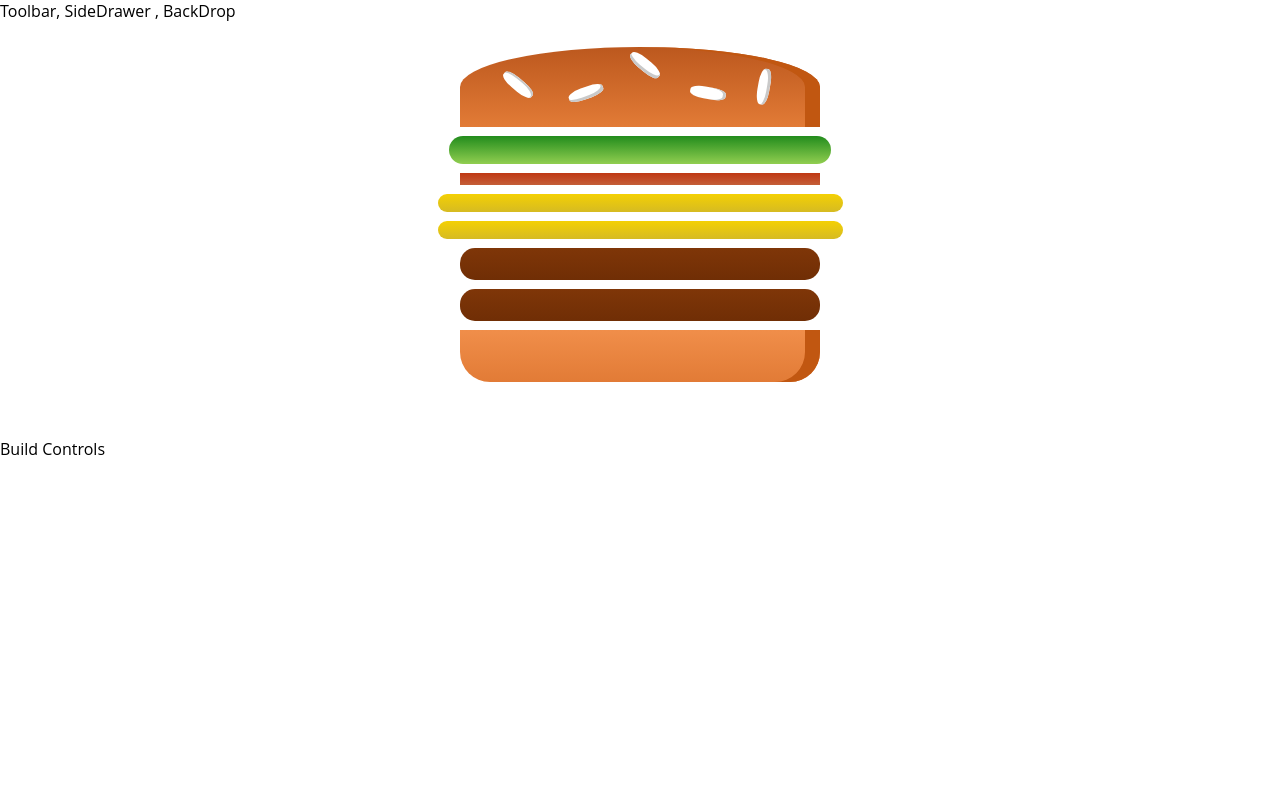
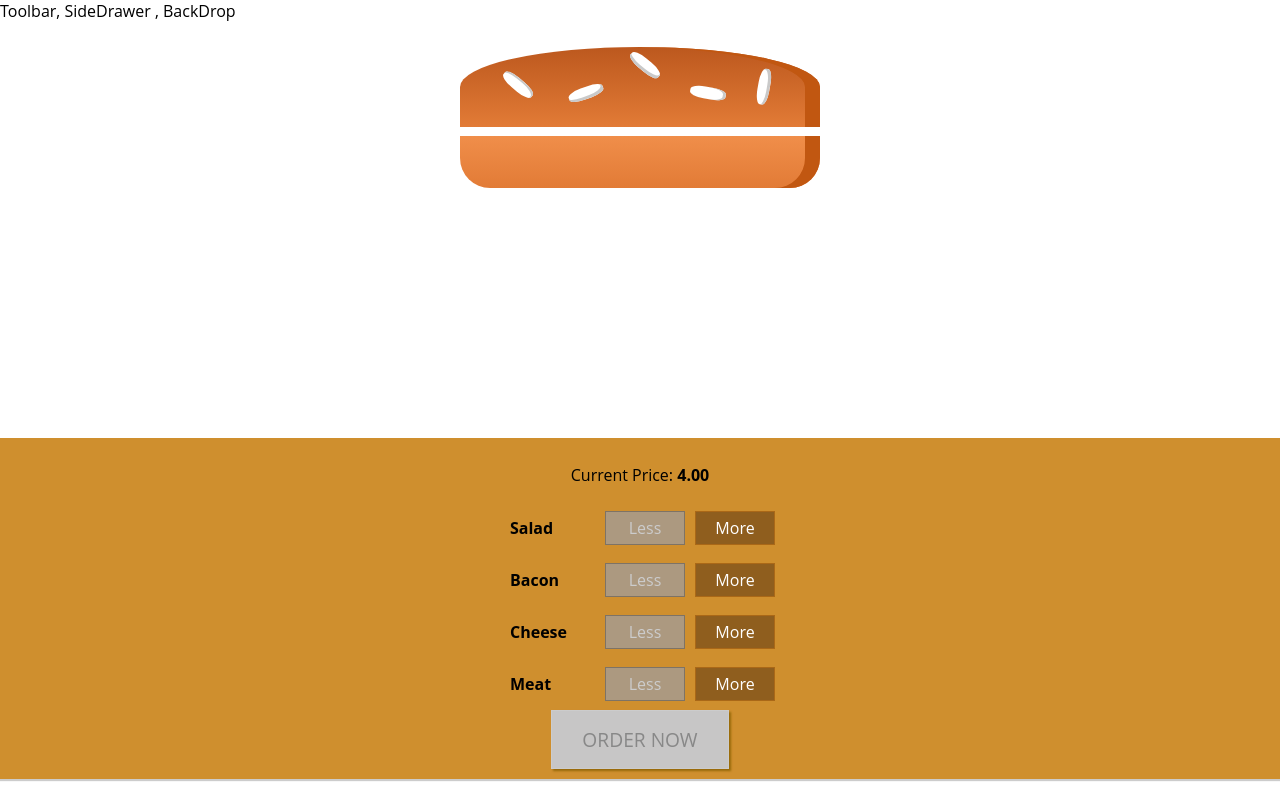
Before and after one commit to shubham-rocko/Burger-react, a React app in the folder burger-basics-01-project-setup/burger-basics--01-project-setup/: page / in a window 1280 px wide. Built offline with nearby package versions, Linux system fonts and the light colour scheme.

Commit message:
adding order button 160

```diff
--- /dev/null
+++ b/burger-basics-01-project-setup/burger-basics--01-project-setup/src/components/Burger/BuildControls/BuildControl/BuildControl.css
@@ -0,0 +1,58 @@
+.BuildControl {
+  display: flex;
+  justify-content: space-between;
+  align-items: center;
+  margin: 5px 0;
+}
+
+.BuildControl button {
+  display: block;
+  font: inherit;
+  padding: 5px;
+  margin: 0 5px;
+  width: 80px;
+  border: 1px solid #aa6817;
+  cursor: pointer;
+  outline: none;
+}
+
+.BuildControl button:disabled {
+  background-color: #ac9980;
+  border: 1px solid #7e7365;
+  color: #ccc;
+  cursor: default;
+}
+
+.BuildControl button:hover:disabled {
+  background-color: #ac9980;
+  color: #ccc;
+  cursor: not-allowed;
+}
+
+.Label {
+  padding: 10px;
+  font-weight: bold;
+  width: 80px;
+}
+
+.BuildControl .Less {
+  background-color: #d39952;
+  color: white;
+}
+
+.BuildControl .More {
+  background-color: #8f5e1e;
+  color: white;
+}
+
+.BuildControl .Less:hover,
+.BuildControl .Less:active {
+  background-color: #daa972;
+  color: white;
+}
+
+.BuildControl .More:hover,
+.BuildControl .More:active {
+  background-color: #99703f;
+  color: white;
+}
--- /dev/null
+++ b/burger-basics-01-project-setup/burger-basics--01-project-setup/src/components/Burger/BuildControls/BuildControl/BuildControl.js
@@ -0,0 +1,18 @@
+import React from "react";
+
+import classes from "./BuildControl.css";
+
+const buildControl = props => (
+  <div className={classes.BuildControl}>
+    <div className={classes.Label}>{props.label}</div>
+    <button
+    className={classes.Less}
+    onClick={props.removed}
+    disabled={props.disabled}>Less</button>
+    <button
+    className={classes.More}
+    onClick={props.added}>More</button>
+  </div>
+);
+
+export default buildControl;
--- /dev/null
+++ b/burger-basics-01-project-setup/burger-basics--01-project-setup/src/components/Burger/BuildControls/BuildControls.css
@@ -0,0 +1,52 @@
+.BuildControls {
+  width: 100%;
+  background-color: #cf8f2e;
+  display: flex;
+  flex-flow: column;
+  align-items: center;
+  box-shadow: 0 2px 1px #ccc;
+  margin: auto;
+  padding: 10px 0;
+}
+
+.OrderButton {
+  background-color: #dad735;
+  outline: none;
+  cursor: pointer;
+  border: 1px solid #966909;
+  color: #966909;
+  font-family: inherit;
+  font-size: 1.2em;
+  padding: 15px 30px;
+  box-shadow: 2px 2px 2px #966909;
+}
+
+.OrderButton:hover,
+.OrderButton:active {
+  background-color: #a0db41;
+  border: 1px solid #966909;
+  color: #966909;
+}
+
+.OrderButton:disabled {
+  background-color: #c7c6c6;
+  cursor: not-allowed;
+  border: 1px solid #ccc;
+  color: #888888;
+}
+
+.OrderButton:not(:disabled) {
+  animation: enable 0.3s linear;
+}
+
+@keyframes enable {
+  0% {
+    transform: scale(1);
+  }
+  60% {
+    transform: scale(1.1);
+  }
+  100% {
+    transform: scale(1);
+  }
+}
--- /dev/null
+++ b/burger-basics-01-project-setup/burger-basics--01-project-setup/src/components/Burger/BuildControls/BuildControls.js
@@ -0,0 +1,30 @@
+import React from "react";
+
+import classes from "./BuildControls.css";
+import BuildControl from "./BuildControl/BuildControl";
+
+const controls = [
+  { label: "Salad", type: "salad" },
+  { label: "Bacon", type: "bacon" },
+  { label: "Cheese", type: "cheese" },
+  { label: "Meat", type: "meat" }
+];
+
+const buildControls = props => (
+  <div className={classes.BuildControls}>
+    <p>Current Price: <strong>{props.price.toFixed(2)}</strong></p>
+    {controls.map(ctrl => (
+      <BuildControl
+      key={ctrl.label}
+      label={ctrl.label}
+      added={() => props.ingredientAdded(ctrl.type)}
+      removed = {() => props.ingredientRemove(ctrl.type)}
+      disabled={props.disabled[ctrl.type]}/>
+    ))}
+    <button
+    className={classes.OrderButton}
+    disabled={!props.purchaseable}>ORDER NOW</button>
+  </div>
+);
+
+export default buildControls;
--- a/burger-basics-01-project-setup/burger-basics--01-project-setup/src/components/Burger/Burger.js
+++ b/burger-basics-01-project-setup/burger-basics--01-project-setup/src/components/Burger/Burger.js
@@ -15,7 +15,7 @@ const burger = (props) => {
     return (
         <div className={classes.Burger}>
             <BurgerIngedient type="bread-top"/>
-            {trasformedIngredient}
+                {trasformedIngredient}
             <BurgerIngedient type="bread-bottom"/>
         </div>
     );
--- a/burger-basics-01-project-setup/burger-basics--01-project-setup/src/containers/BurgerBuilder/BurgerBuilder.js
+++ b/burger-basics-01-project-setup/burger-basics--01-project-setup/src/containers/BurgerBuilder/BurgerBuilder.js
@@ -1,24 +1,87 @@
 import React, { Component } from "react";
 
-import Aux from '../../hoc/Aux';
-import Burger from '../../components/Burger/Burger';
+import Aux from "../../hoc/Aux";
+import Burger from "../../components/Burger/Burger";
+import BuildControls from "../../components/Burger/BuildControls/BuildControls";
+
+const INGREDIENT_PRICE = {
+  salad: 0.5,
+  cheese: 0.4,
+  meat: 1.3,
+  bacon: 0.7
+};
 
 class BurgerBuilder extends Component {
-
   state = {
     ingredients: {
-      salad: 1,
-      bacon: 1,
-      cheese: 2,
-      meat: 2
+      salad: 0,
+      bacon: 0,
+      cheese: 0,
+      meat: 0
+    },
+    totalPrice: 4,
+    purchaseable: false
+  };
+
+  updatePurchaseState(updatedIngredients) {
+    const ingredients = {...updatedIngredients};
+    const sum = Object.keys(ingredients)
+    .map(igKey => {
+      return ingredients[igKey];
+    }).reduce((sum, amount) => {
+      return sum+amount;
+    }, 0)
+    this.setState({purchaseable: sum>0});
   }
+
+  addIngredientHandler = (type) => {
+    const oldCount = this.state.ingredients[type];
+    const updatedCount = oldCount + 1;
+    const updatedIngredients = {...this.state.ingredients};
+    updatedIngredients[type] = updatedCount;
+    const priceAddition = INGREDIENT_PRICE[type];
+    const oldPrice = this.state.totalPrice;
+    const newPrice = oldPrice+priceAddition;
+    this.setState({
+      totalPrice: newPrice,
+      ingredients: updatedIngredients
+    });
+    this.updatePurchaseState(updatedIngredients);
+  }
+
+  removeIngredientHandler = (type) => {
+    // if(this.state.ingredients[type]){
+      const oldCount = this.state.ingredients[type];
+      const updatedCount = oldCount-1;
+      const updatedIngredients = {...this.state.ingredients};
+      updatedIngredients[type] = updatedCount;
+      const priceSubtraction = INGREDIENT_PRICE[type];
+      const oldPrice = this.state.totalPrice;
+      const newPrice = oldPrice-priceSubtraction;
+      this.setState({
+        totalPrice: newPrice,
+        ingredients: updatedIngredients
+      });
+      this.updatePurchaseState(updatedIngredients);
+    // }
   }
 
   render() {
+    const disableInfo = {
+      ...this.state.ingredients
+    };
+    for(let key in disableInfo){
+      disableInfo[key] = disableInfo[key] <= 0;
+    }
     return (
       <Aux>
         <Burger ingredients={this.state.ingredients} />
-            <div>Build Controls</div>
+        <BuildControls
+        ingredientAdded={this.addIngredientHandler}
+        ingredientRemove={this.removeIngredientHandler}
+        disabled={disableInfo}
+        purchaseable = {this.state.purchaseable}
+        price={this.state.totalPrice}/>
       </Aux>
     );
   }
```
Lines whose indentation alone changed are shown as unchanged.
